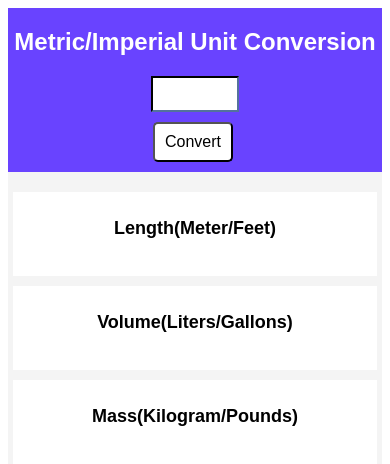
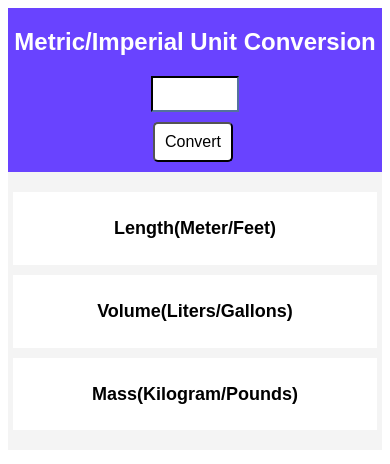
Before and after one commit to whyipeee/Converter, a plain HTML site: page index.html in a window 390 px wide. Drawn offline with Linux system fonts and the light colour scheme.

Commit message:
Update style.css

```diff
--- a/style.css
+++ b/style.css
@@ -114,23 +114,23 @@ button{
 }
 
 #panjang{
-    padding: 2px 2px;
+    padding: 2px 4px;
     background-color: white;
-    height: 80px;
+    height: auto;
 }
 
 #volume{
     margin-top: 10px;
     padding: 2px 2px;
     background-color: white;
-    height: 80px;
+    height: auto;
 }
 
 #berat{
     margin-top: 10px;
     padding: 2px 2px;
     background-color: white;
-    height: 80px;
+    height: auto;
 }
 
 h4{
```
